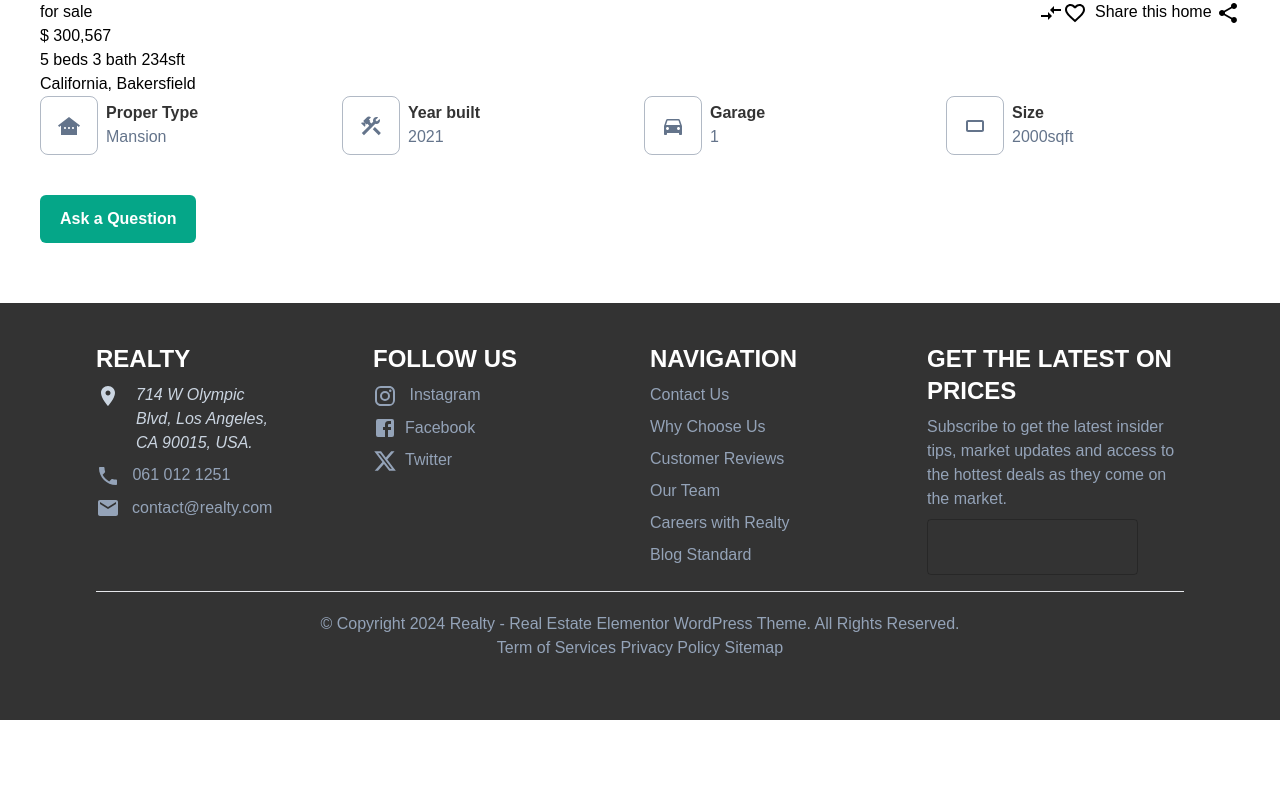
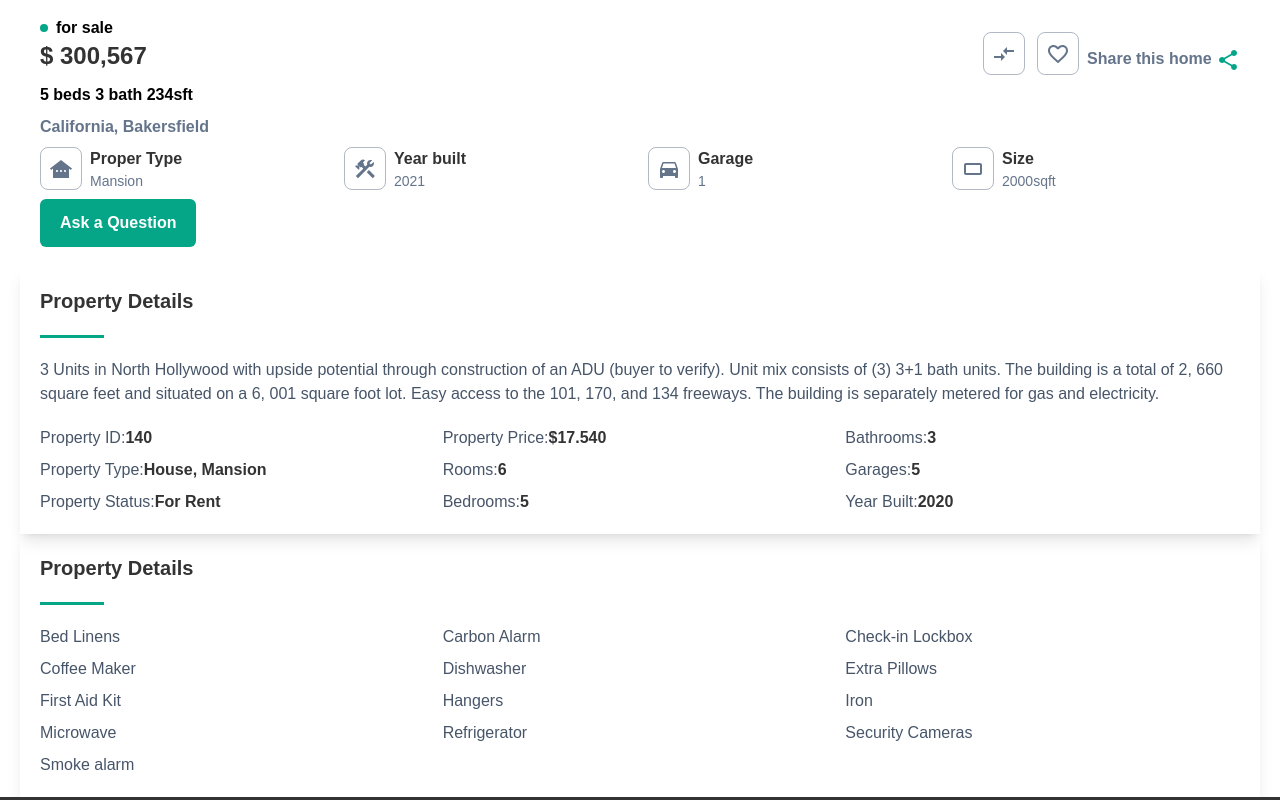
Before and after one commit to scelo-gumede/Real-Estate-1, a Next.js app: page /search/1 in a window 1280 px wide. Shown: the part 580-1380 px from the top of the page. Before the commit the page ends 1300 px from the top, so only its background shows below. Built offline with nearby package versions, Linux system fonts and the light colour scheme.

Commit message:
added onoetile

```diff
--- /dev/null
+++ b/app/components/Amenities.tsx
@@ -0,0 +1,36 @@
+
+const amenities= [
+    "Bed Linens",
+"Carbon Alarm",
+"Check-in Lockbox",
+"Coffee Maker",
+"Dishwasher",
+"Extra Pillows",
+"First Aid Kit",
+"Hangers",
+'Iron',
+"Microwave",
+"Refrigerator",
+"Security Cameras",
+"Smoke alarm",
+]
+
+
+export default function Amenities(){
+
+    return (
+
+        <div className=" shadow-lg p-5 space-y-5">
+            <p className="text-xl font-bold text-grey">Property Details</p>
+            <div className="h-[3px]  bg-green w-16" />
+
+            <div className="grid grid-cols-2 gap-2 md:grid-cols-3">
+                {amenities.map((each,i)=>{
+                    return (
+                        <p className="text-slate-600" key={i}>{each}</p>
+                    )
+                })}
+            </div>
+        </div>
+    )
+}
--- a/app/components/EachHouseDetailsOne.tsx
+++ b/app/components/EachHouseDetailsOne.tsx
@@ -7,6 +7,8 @@ import OtherHousesIcon from '@mui/icons-material/OtherHouses';
 import ShareIcon from '@mui/icons-material/Share';
 import Image from "next/image"
 import { houses } from "../data"
+import PropertDetails from './PropertyDetails';
+import Amenities from './Amenities';
 
 interface EachHouseDetailsOneProps{
     houseId:number
@@ -22,65 +24,68 @@ export default function EachHouseDetailsOne(props:EachHouseDetailsOneProps){
 
     return (
         <section className="px-5">
-            <article>
+            <article className='space-y-4'>
                 <div className="h-[70vh] rounded-lg overflow-hidden">
                     <Image src={oneHouse.image} className="h-full w-full" width={300} height={300} alt={oneHouse.place} />
                 </div>
 
-                <div className='p-5'>
+                <div className='p-5 space-y-2'>
                     <div className='flex flex-col md:flex-row justify-between'>
                         <div>
-                            <p> {oneHouse.occupation}</p>
-                            <p> {oneHouse.price}</p>
+                        <p className="text-black font-semibold flex items-center"><span className="p-1 w-[1px] rounded-3xl   h-[1px] mr-2 bg-green"></span><span>{oneHouse.occupation}</span></p>
+                            <p className="font-extrabold text-grey text-2xl"> {oneHouse.price}</p>
                         </div>
 
-                        <div className='flex flex-col md:flex-row gap-2'>
-                            <div >
-                                <CompareArrowsIcon />
-                                <FavoriteBorderIcon />
+                        <div className='flex flex-col mt-4 space-y-3 items-start md:items-center md:flex-row gap-2'>
+                            <div className='space-x-3    flex' >
+
+                                <div className=' border-opacity-50 rounded-lg border border-solod  border-slate-500 text-slate-500 p-2'><CompareArrowsIcon /></div>
+
+                                <div className=' border-opacity-50 rounded-lg border border-solod  border-slate-500 text-slate-500 p-2'><FavoriteBorderIcon /></div>
+
                             </div>
-                                <p>Share this home <ShareIcon />  </p>
-                        </div>
+                                <p className='text-slate-500 font-semibold'>Share this home <ShareIcon className='text-green' />  </p>
+                            </div>
                     </div>
 
                     <div>
-                            <p>{oneHouse.room}</p>
+                            <p className='font-semibold'>{oneHouse.room}</p>
                     </div>
 
                     <div>
-                            <p>{oneHouse.location}</p>
+                            <p className='hover:text-green font-semibold text-slate-500 transition duration-300'>{oneHouse.location}</p>
                     </div>
 
-                    <div className=' grid grid-cols-2 lg:grid-cols-4 gap-2'>
+                    <div className=' grid grid-cols-2 lg:grid-cols-4 gap-4'>
                         <div className='flex items-center gap-2 '>
-                            <div className='border-opacity-50 rounded-lg border border-solod  border-slate-500 text-slate-500 p-4'><OtherHousesIcon /></div>
+                            <div className='border-opacity-50 rounded-lg border border-solod  border-slate-500 text-slate-500 p-2'><OtherHousesIcon /></div>
                             <div className=''>
                                 <p className='text-grey font-bold'>Proper Type</p>
-                                <p className='text-slate-500'>Mansion</p>
+                                <p className='text-slate-500 text-sm'>Mansion</p>
                             </div>
                         </div>
 
                         <div className='flex items-center gap-2 '>
-                            <div className=' border-opacity-50 rounded-lg border border-solod  border-slate-500 text-slate-500 p-4'><ConstructionIcon /></div>
+                            <div className=' border-opacity-50 rounded-lg border border-solod  border-slate-500 text-slate-500 p-2'><ConstructionIcon /></div>
                             <div className=''>
                                 <p className='text-grey font-bold'>Year built</p>
-                                <p className='text-slate-500'>2021</p>
+                                <p className='text-slate-500 text-sm'>2021</p>
                             </div>
                         </div>
 
                         <div className='flex items-center gap-2 '>
-                            <div className='border-opacity-50 rounded-lg border border-solod  border-slate-500 text-slate-500 p-4'><DirectionsCarIcon /></div>
+                            <div className='border-opacity-50 rounded-lg border border-solod  border-slate-500 text-slate-500 p-2'><DirectionsCarIcon /></div>
                             <div className=''>
                                 <p className='text-grey font-bold'>Garage</p>
-                                <p className='text-slate-500'>1</p>
+                                <p className='text-slate-500 text-sm'>1</p>
                             </div>
                         </div>
 
                         <div className='flex items-center gap-2 '>
-                            <div className='border-opacity-50 rounded-lg border border-solod  border-slate-500 text-slate-500 p-4'><Crop32Icon /></div>
+                            <div className='border-opacity-50 rounded-lg border border-solod  border-slate-500 text-slate-500 p-2'><Crop32Icon /></div>
                             <div className=''>
                                 <p className='text-grey font-bold'>Size</p>
-                                <p className='text-slate-500'>2000sqft</p>
+                                <p className='text-slate-500 text-sm'>2000sqft</p>
                             </div>
                         </div>
                     </div>
@@ -90,6 +95,10 @@ export default function EachHouseDetailsOne(props:EachHouseDetailsOneProps){
                     </div>
                 </div>
             </article>
+
+            <PropertDetails />
+
+            <Amenities />
         </section>
     )
 }
--- a/app/components/HouseTile.tsx
+++ b/app/components/HouseTile.tsx
@@ -3,9 +3,9 @@ import Image from "next/image"
 import VisibilityIcon from '@mui/icons-material/Visibility';
 import FavoriteBorderIcon from '@mui/icons-material/FavoriteBorder';
 import WifiProtectedSetupIcon from '@mui/icons-material/WifiProtectedSetup';
-import AllOutIcon from '@mui/icons-material/AllOut';
 import { useState } from "react";
 import clsx from "clsx";
+import Link from "next/link";
 
 
 interface HouseTileProps{
@@ -14,7 +14,8 @@ interface HouseTileProps{
         place:string,
         room:string,
         location:string,
-        occupation:string
+        occupation:string,
+        id:number
 }
 
 
@@ -50,7 +51,7 @@ export default function HouseTile(props:HouseTileProps){
                 <p>{props.room}</p>
                 <div className="flex items-center justify-between">
                     <p className="text-sm">{props.location}</p>
-                     <p className="p-2 hover:bg-green hover:text-white cursor-pointer transition duration-300 delay-75 border rounded-[20px] font-bold border-solid border-grey border-opacity-25">Show details</p>
+                     <Link href={`/search/${props.id}`}><p className="p-2 hover:bg-green hover:text-white cursor-pointer transition duration-300 delay-75 border rounded-[20px] font-bold border-solid border-grey border-opacity-25">Show details</p></Link>
                 </div>
             </div>
         </article>
--- /dev/null
+++ b/app/components/PropertyDetails.tsx
@@ -0,0 +1,56 @@
+
+
+const more = [
+
+        "Property ID:140"
+    ,
+
+        "Property Price:$17.540"
+    ,
+
+        "Bathrooms:3"
+    ,
+
+        "Property Type:House, Mansion"
+    ,
+
+        "Rooms:6"
+    ,
+
+        "Garages:5"
+    ,
+
+        "Property Status:For Rent"
+    ,
+
+        "Bedrooms:5"
+    ,
+
+        "Year Built:2020"
+
+]
+
+
+
+export default function PropertDetails(){
+
+    return(
+        <div className="p-5 shadow-lg space-y-5">
+            <p className="text-xl font-bold text-grey">Property Details</p>
+            <div className="h-[3px] bg-green w-16" />
+            <p className="text-slate-600">3 Units in North Hollywood with upside potential through construction of an ADU (buyer to verify). Unit mix consists of (3) 3+1 bath units. The building is a total of 2, 660 square feet and situated on a 6, 001 square foot lot. Easy access to the 101, 170, and 134 freeways. The building is separately metered for gas and electricity.</p>
+            <div className="grid grid-cols-1 gap-2 md:grid-cols-2 lg:grid-cols-3  ">
+                {more.map((each,i)=>{
+
+                    const boldText = each.split(":")[1]
+                    const unBoldText = each.split(":")[0]
+
+
+                    return (
+                        <p className="text-slate-600" key={i}><span>{unBoldText}</span>{":"}<span className="text-grey font-bold">{boldText}</span></p>
+                    )
+                })}
+            </div>
+        </div>
+    )
+}
--- a/app/components/Work2geda.tsx
+++ b/app/components/Work2geda.tsx
@@ -20,7 +20,7 @@ export default function Work2geda(){
             <div className='grid px-16 grid-cols-2 md:grid-cols-4'>
             {
                 colleagues.map((Colleague,i)=>{
-                    return <Colleague />
+                    return <Colleague key={i} />
                 })
             }
             </div>
```
